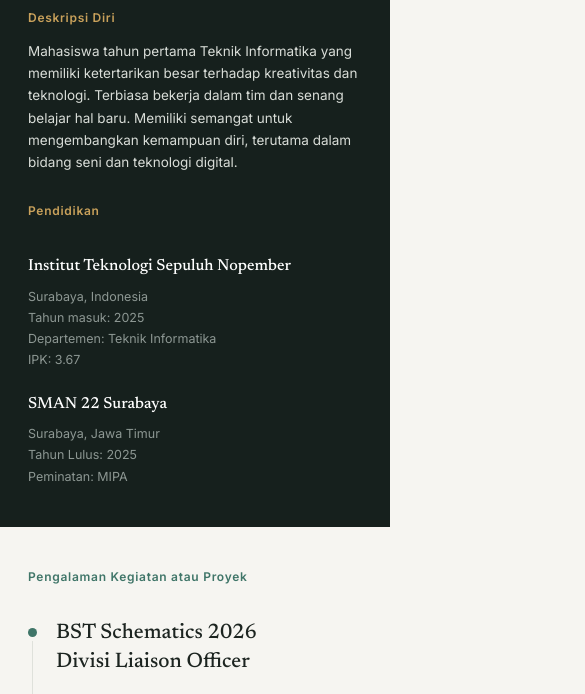
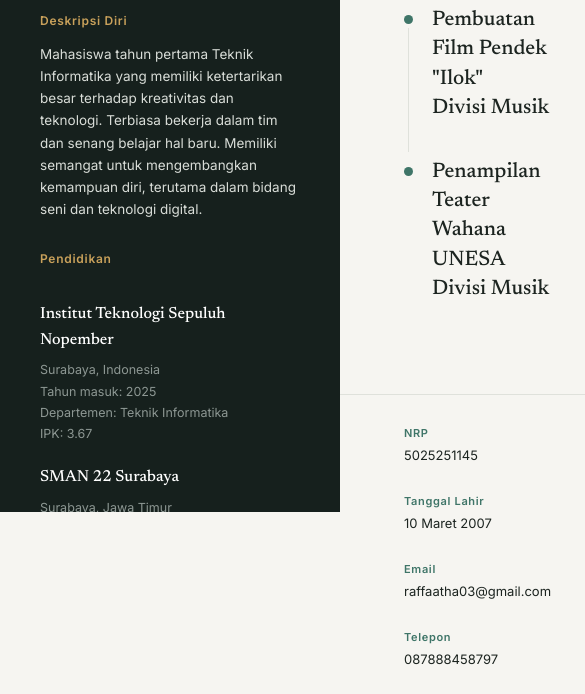
Before and after one commit to Rfffffu/Pemrograman-Web-B-_5025251145_Raffa-Atha-Maulana, a plain HTML site: page index.html in a window 390 px wide. Shown: the part 332-1026 px from the top of the page, 585 px wide, since content can reach past the window. Drawn offline with Linux system fonts and the light colour scheme.

Commit message:
final final

```diff
--- a/style.css
+++ b/style.css
@@ -134,7 +134,7 @@ p { margin: 0; }
     background-color: transparent;
 }
 
-/* ============ PERSONAL DATA BAR ============ */
+/* ============ PERSONAL DATA ============ */
 .personal.data {
   background: var(--paper);
   border-top: 1px solid var(--rule);
@@ -179,7 +179,6 @@ p { margin: 0; }
   margin-bottom: 32px;
 }
 
-/* timeline entries: each h2 + p pair is one event */
 .right.bar h2 {
   position: relative;
   font-size: 21px;
@@ -223,20 +222,3 @@ p { margin: 0; }
 .right.bar p:empty {
   margin-bottom: 34px;
 }
-
-/* ============ RESPONSIVE ============ */
-@media (max-width: 860px) {
-  body { grid-template-columns: 1fr; }
-  .left.bar {
-    position: static;
-    height: auto;
-    padding: 40px 28px;
-  }
-  .personal.data {
-    padding: 24px 28px;
-  }
-  .right.bar {
-    padding: 40px 28px;
-    max-width: none;
-  }
-}
```
